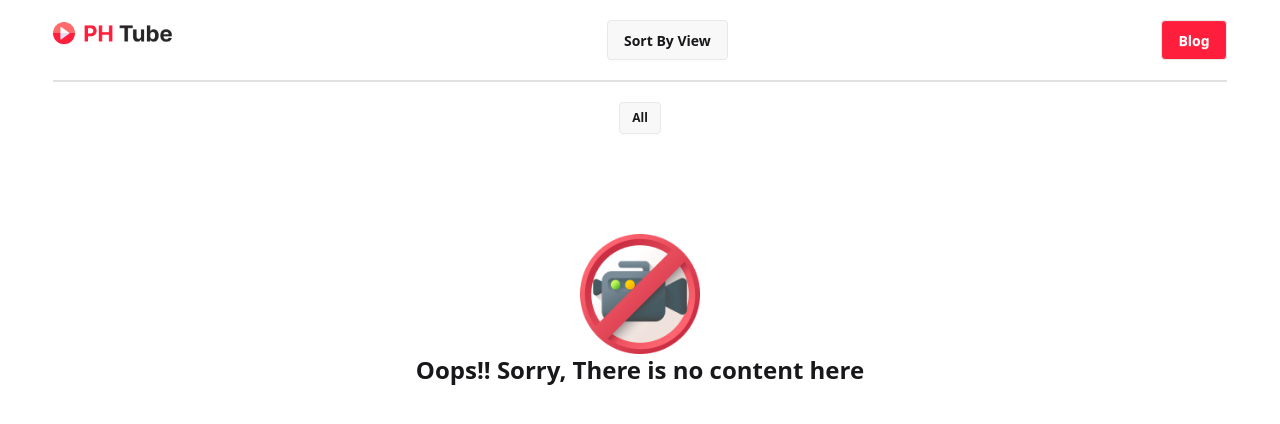
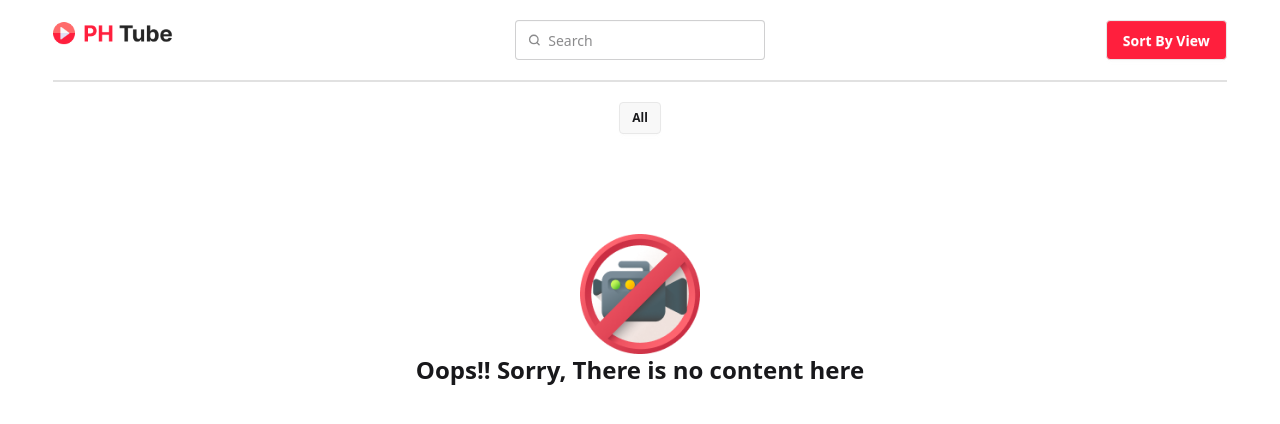
Before and after one commit to utshopust/Ph-Tube, a plain HTML site: page index.html in a window 1280 px wide. Drawn offline with nearby package versions, Linux system fonts and the light colour scheme; no server answers.

Commit message:
added the search form

```diff
--- a/index.html
+++ b/index.html
@@ -33,10 +33,28 @@
           />
         </div>
         <div class="sort">
-          <button class="btn">Sort By View</button>
+          <label class="input">
+            <svg
+              class="h-[1em] opacity-50"
+              xmlns="http://www.w3.org/2000/svg"
+              viewBox="0 0 24 24"
+            >
+              <g
+                stroke-linejoin="round"
+                stroke-linecap="round"
+                stroke-width="2.5"
+                fill="none"
+                stroke="currentColor"
+              >
+                <circle cx="11" cy="11" r="8"></circle>
+                <path d="m21 21-4.3-4.3"></path>
+              </g>
+            </svg>
+            <input type="search" required placeholder="Search" />
+          </label>
         </div>
         <div class="blogs">
-          <button class="btn bg-[#FF1F3D] text-white">Blog</button>
+          <button class="btn bg-[#FF1F3D] text-white">Sort By View</button>
         </div>
       </nav>
     </header>
@@ -70,9 +88,7 @@
     <!-- <button class="btn" onclick="my_modal_1.showModal()">open modal</button> -->
     <dialog id="video_details" class="modal">
       <div class="modal-box">
-        <div id="details-container">
-
-        </div>
+        <div id="details-container"></div>
         <div class="modal-action">
           <form method="dialog">
             <!-- if there is a button in form, it will close the modal -->
--- a/script/index.js
+++ b/script/index.js
@@ -140,10 +140,11 @@ const displayVideos = (videos) => {
             <h2 class="text-sm font-semibold">Midnight Serenade</h2>
             <p class="text-sm text-gray-400 flex gap-1">
               ${video.authors[0].profile_name}
-              <img class="w-5 h-5"
+              ${video.authors[0].verified==true ? `<img class="w-5 h-5"
                 src="https://img.icons8.com/?size=96&id=98A4yZTt9abw&format=png"
                 alt=""
-              />
+              />` : ``}
+
             </p>
             <p class="text-sm text-gray-400">${video.others.views}</p>
           </div>
```
